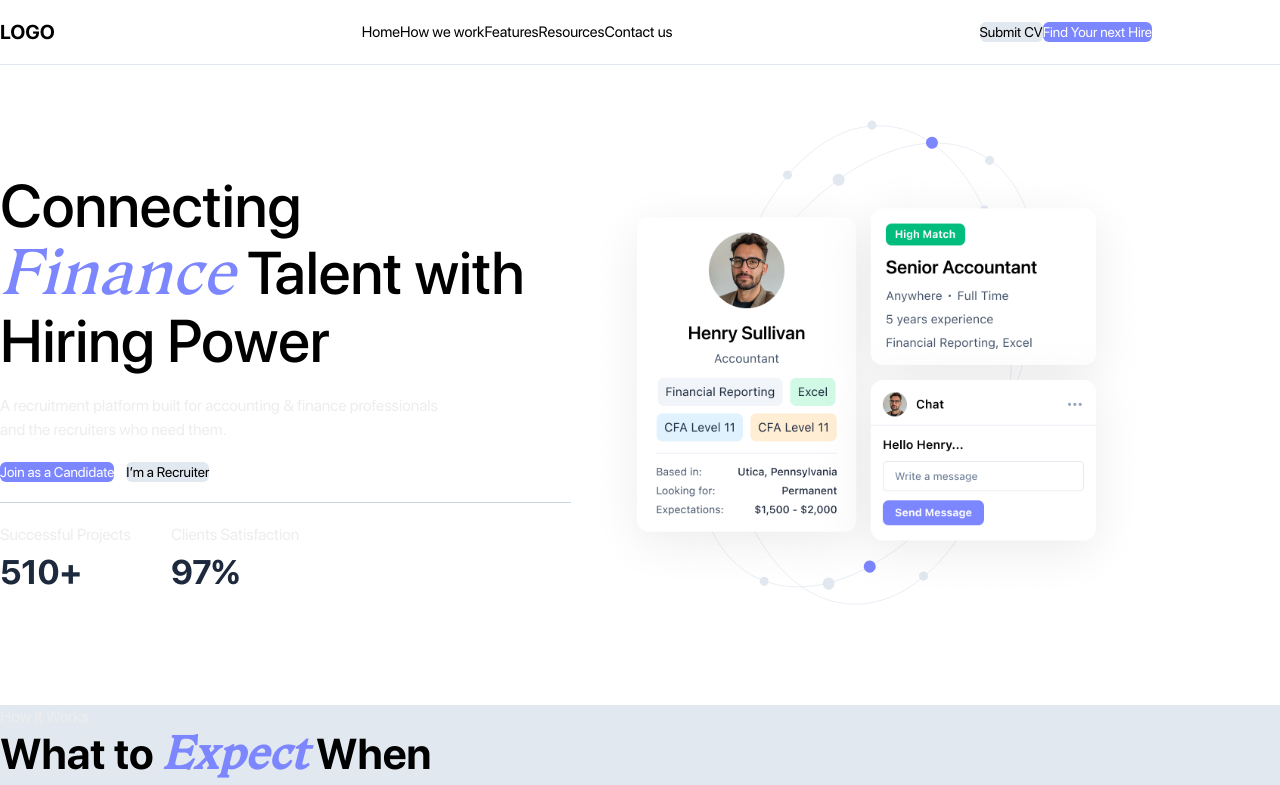
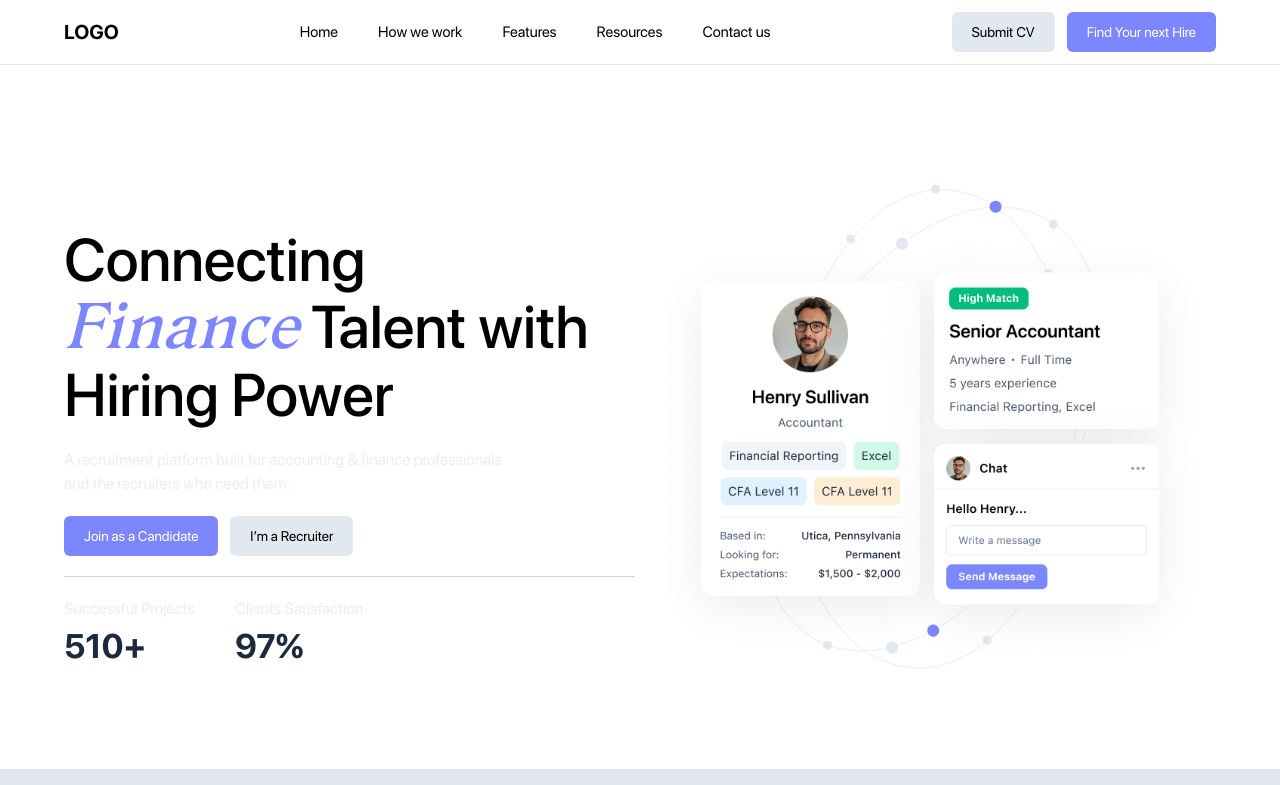
Before and after one commit to Hassan-154/Hassan-154-finance-talent-nextJS-landing-page, a Next.js app: page / in a window 1280 px wide. Shown: the top 785 px of the page. Built offline with nearby package versions, Linux system fonts and the light colour scheme.

Commit message:
Update global CSS with overflow and box-sizing fixes

```diff
--- a/app/globals.css
+++ b/app/globals.css
@@ -8,8 +8,6 @@
 html {
   scroll-behavior: smooth;
   scroll-padding-top: 80px; /* This accounts for the fixed navbar height */
-  overflow-x: hidden;
-  width: 100%;
 }
 
 @font-face {
@@ -114,18 +112,12 @@ html {
 body {
   background: var(--background);
   color: var(--foreground);
-  /* font-family: Arial, Helvetica, sans-serif; */
   font-family: 'SF Pro Display';
   overflow-y: scroll;
   -webkit-overflow-scrolling: touch;
-  overflow-x: hidden;
-  width: 100%;
-  position: relative;
+  overflow-x: hidden !important;
 }
 
 *{
   list-style: none;
-  box-sizing: border-box;
-  margin: 0;
-  padding: 0;
 }
```
Also changed, not shown: public/images/Group 1171276235 (1).png (added).
